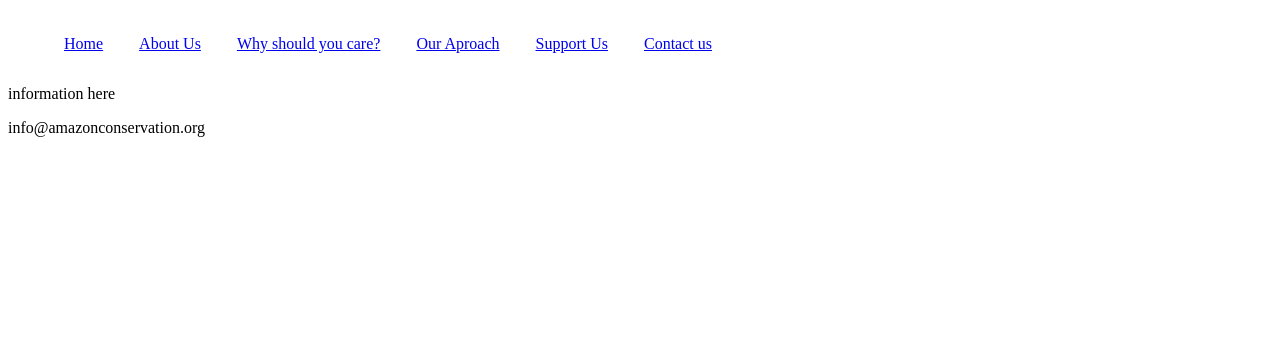
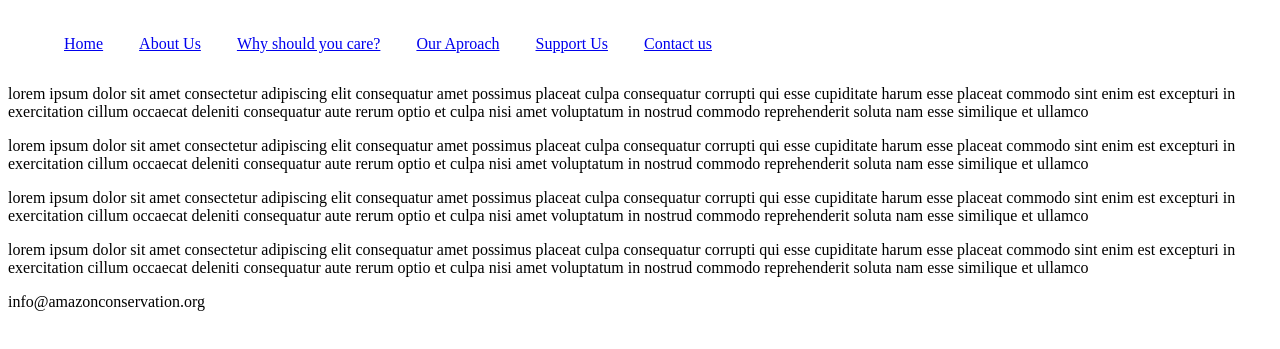
Before and after one commit to OlliePena975/Web-Development-Final-Project, a plain HTML site: page index.html in a window 1280 px wide. Shown: the part 61-410 px from the top of the page. Drawn offline with Linux system fonts and the light colour scheme; files that its build step writes are made by us from their sources.

Commit message:
Update main content with lorem ipsum text
Replaced placeholder text with lorem ipsum text in the main section.

```diff
--- a/index.html
+++ b/index.html
@@ -1,8 +1,8 @@
 <!-- Outline for all of the pages -->
 <!DOCTYPE html>
+<html lang="en">
 <head>
     <title> Amazon Conservation </title>
-    <html lang="en">
     <meta charset "utf-8">
     <link rel="stylesheet" href="css/styles.css">
     <meta name="description" content="">
@@ -28,10 +28,13 @@
 
         <main>
 
-            <p>information here</p>
+            <p>lorem ipsum dolor sit amet consectetur adipiscing elit consequatur amet possimus placeat culpa consequatur corrupti qui esse cupiditate harum esse placeat commodo sint enim est excepturi in exercitation cillum occaecat deleniti consequatur aute rerum optio et culpa nisi amet voluptatum in nostrud commodo reprehenderit soluta nam esse similique et ullamco</p>
 
+            <p>lorem ipsum dolor sit amet consectetur adipiscing elit consequatur amet possimus placeat culpa consequatur corrupti qui esse cupiditate harum esse placeat commodo sint enim est excepturi in exercitation cillum occaecat deleniti consequatur aute rerum optio et culpa nisi amet voluptatum in nostrud commodo reprehenderit soluta nam esse similique et ullamco</p>
 
+            <p>lorem ipsum dolor sit amet consectetur adipiscing elit consequatur amet possimus placeat culpa consequatur corrupti qui esse cupiditate harum esse placeat commodo sint enim est excepturi in exercitation cillum occaecat deleniti consequatur aute rerum optio et culpa nisi amet voluptatum in nostrud commodo reprehenderit soluta nam esse similique et ullamco</p>
 
+            <p>lorem ipsum dolor sit amet consectetur adipiscing elit consequatur amet possimus placeat culpa consequatur corrupti qui esse cupiditate harum esse placeat commodo sint enim est excepturi in exercitation cillum occaecat deleniti consequatur aute rerum optio et culpa nisi amet voluptatum in nostrud commodo reprehenderit soluta nam esse similique et ullamco</p>
 
         </main>
 
```
